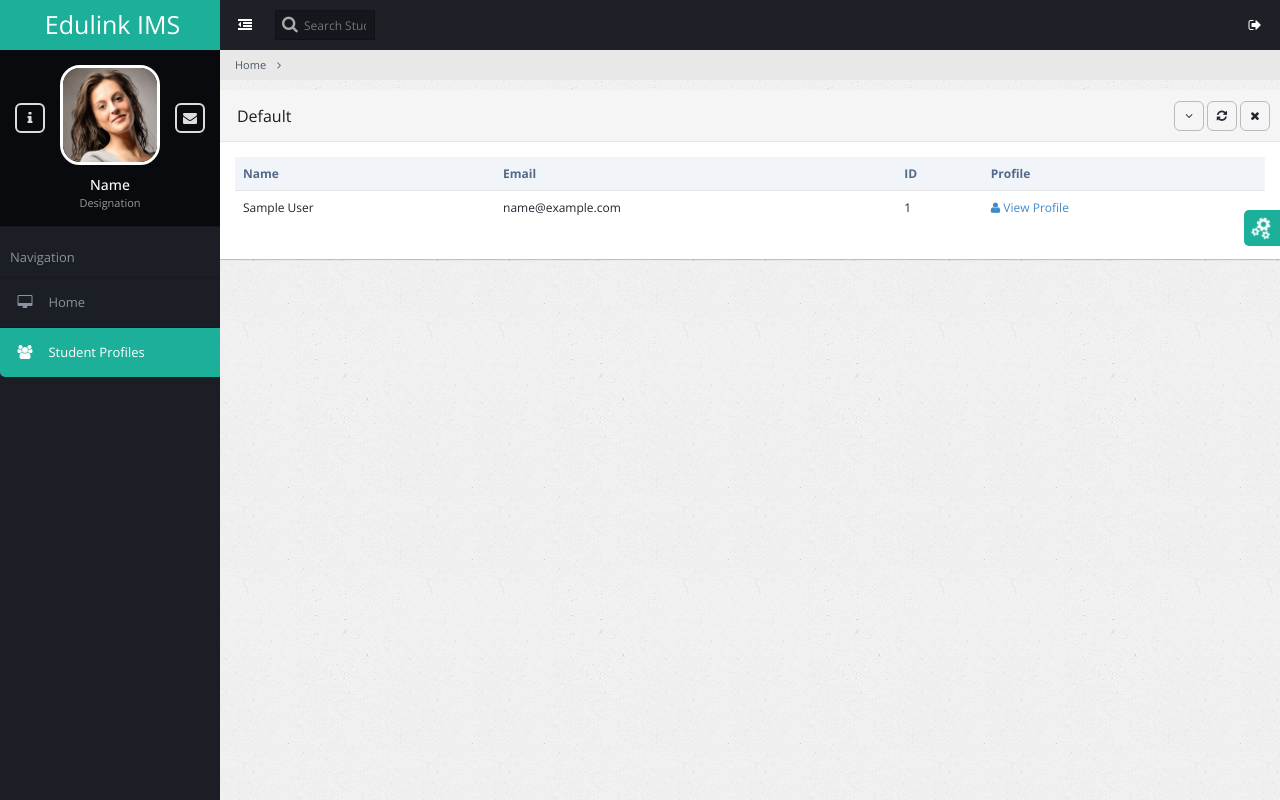
After one commit to UthpalaPitawela/Inquiry-Management-System, a CodeIgniter app: the page made by application/views/Admission_Officer_Student_list.php in a window 1280 px wide. The commit adds this page. Run offline with CodeIgniter, Linux system fonts and the light colour scheme; tables that the repository leaves empty or names only in its code hold one stand-in row (values such as "Sample post"); the template is opened without the code that fills it: most values are stand-ins (such as "Sample title", 1, 10 or a date in 2020).

Commit message:
admission officer
admission officer can see student list

```diff
--- a/application/controllers/login_controller.php
+++ b/application/controllers/login_controller.php
@@ -41,6 +41,9 @@
     	}elseif ($row['status']==1) {
             $this->load->view('home');
 
+        }elseif ($row['status']==2) {
+            $this->load->view('Admission_Officer');
+
         } else {
     		echo "vwrv";
         	/*$this->form_validation->set_message('validate_user', $this->lang->line('error_login'));
--- /dev/null
+++ b/application/views/Admission_Officer_Student_list.php
@@ -0,0 +1,241 @@
+<!DOCTYPE html>
+<html lang="en">
+    <head>
+        <!-- META SECTION -->
+        <title>Edulink IMS</title>
+        <meta http-equiv="Content-Type" content="text/html; charset=utf-8" />
+        <meta http-equiv="X-UA-Compatible" content="IE=edge" />
+        <meta name="viewport" content="width=device-width, initial-scale=1" />
+
+        <link rel="icon" href="<?php echo base_url('public/Assets/EDULINK-Logo1.ico'); ?>" type="image/x-icon" />
+        <!-- END META SECTION -->
+
+        <!-- CSS INCLUDE -->
+
+
+        <!-- EOF CSS INCLUDE -->
+    </head>
+    <body>
+        <!-- START PAGE CONTAINER -->
+        <div class="page-container">
+
+            <!-- START PAGE SIDEBAR -->
+            <div class="page-sidebar">
+                <!-- START X-NAVIGATION -->
+                <ul class="x-navigation">
+                    <li class="xn-logo">
+                        <a href="index.html">Edulink IMS</a>
+                        <a href="#" class="x-navigation-control"></a>
+                    </li>
+                    <li class="xn-profile">
+                        <a href="#" class="profile-mini">
+                            <img src="<?php echo base_url();?>public/assets/images/users/user3.jpg" alt="John Doe"/>
+                        </a>
+                        <div class="profile">
+                            <div class="profile-image">
+                                <img src="<?php echo base_url();?>public/assets/images/users/user3.jpg" alt="John Doe"/>
+                            </div>
+                            <div class="profile-data">
+                                <div class="profile-data-name">Name</div>
+                                <div class="profile-data-title">Designation</div>
+                            </div>
+                            <div class="profile-controls">
+                                <a href="pages-profile.html" class="profile-control-left"><span class="fa fa-info"></span></a>
+                                <a href="pages-messages.html" class="profile-control-right"><span class="fa fa-envelope"></span></a>
+                            </div>
+                        </div>
+                    </li>
+                    <li class="xn-title">Navigation</li>
+                    <li class="">
+                        <a href="<?php echo base_url();?>index.php/page_controller/loadingpages/admission_officer"><span class="fa fa-desktop"></span> <span class="xn-text">Home</span></a>
+                    </li>
+
+
+
+                    <li class="active">
+                        <a href="<?php echo base_url();?>index.php/page_controller/loadingpages/admission_officer_student_list"><span class="fa fa-users"></span> <span class="xn-text">Student Profiles</span></a>
+
+                    </li>
+
+
+
+
+
+
+                </ul>
+                <!-- END X-NAVIGATION -->
+            </div>
+            <!-- END PAGE SIDEBAR -->
+
+            <!-- PAGE CONTENT -->
+            <div class="page-content">
+
+                <!-- START X-NAVIGATION VERTICAL -->
+                <ul class="x-navigation x-navigation-horizontal x-navigation-panel">
+                    <!-- TOGGLE NAVIGATION -->
+                    <li class="xn-icon-button">
+                        <a href="#" class="x-navigation-minimize"><span class="fa fa-dedent"></span></a>
+                    </li>
+                    <!-- END TOGGLE NAVIGATION -->
+                    <!-- SEARCH -->
+                    <li class="xn-search">
+                        <form role="form">
+                            <input type="text" name="search" placeholder="Search Student..."/>
+                        </form>
+                    </li>
+                    <!-- END SEARCH -->
+                    <!-- SIGN OUT -->
+                    <li class="xn-icon-button pull-right">
+                        <a href="#" class="mb-control" data-box="#mb-signout"><span class="fa fa-sign-out"></span></a>
+                    </li>
+                    <!-- END SIGN OUT -->
+                     </ul>
+                <!-- END X-NAVIGATION VERTICAL -->
+
+                <!-- START BREADCRUMB -->
+                <ul class="breadcrumb">
+                    <li><a href="#">Home</a></li>
+                    <li class="active"></li>
+                </ul>
+                <!-- END BREADCRUMB -->
+
+                <!-- PAGE CONTENT WRAPPER -->
+                <div class="page-content-wrap">
+
+
+
+
+
+
+
+
+
+
+
+
+
+
+
+
+
+
+
+
+
+
+
+
+                    <div class="panel panel-default">
+                                <div class="panel-heading">
+                                    <h3 class="panel-title">Default</h3>
+                                    <ul class="panel-controls">
+                                        <li><a href="#" class="panel-collapse"><span class="fa fa-angle-down"></span></a></li>
+                                        <li><a href="#" class="panel-refresh"><span class="fa fa-refresh"></span></a></li>
+                                        <li><a href="#" class="panel-remove"><span class="fa fa-times"></span></a></li>
+                                    </ul>
+                                </div>
+                                <div class="panel-body">
+                                    <table class="table datatable">
+                                        <thead>
+                                            <tr>
+                                                <th>Name</th>
+                                                <th>Email</th>
+                                                <th>ID</th>
+                                                <th>Profile</th>
+
+                                            </tr>
+                                        </thead>
+                                        <tbody>
+
+<?php
+
+
+                                    if ($admissionstudent->num_rows() > 0) {
+foreach ($admissionstudent ->result_array() as $studentrow) {
+
+?>
+
+                                            <tr>
+                                            <form>
+                                                <td><?php echo $studentrow['first_name']."  ".$studentrow['last_name'];?></td>
+                                                <td><?php echo $studentrow['email'];?></td>
+                                                <td><?php echo $studentrow['u_id'];?></td>
+                                                <td><a href=""><span class="fa fa-user"></span> View Profile</a></td>
+                                                </form>
+                                            </tr>
+
+<?php
+}
+}else{
+    ?><h2>No Data</h2><?php
+}
+?>
+                                        </tbody>
+                                    </table>
+                                </div>
+                            </div>
+
+
+
+
+
+
+
+
+
+
+
+
+
+
+
+
+
+
+
+
+
+
+
+
+
+
+
+
+
+                </div>
+                <!-- END PAGE CONTENT WRAPPER -->
+            </div>
+            <!-- END PAGE CONTENT -->
+        </div>
+        <!-- END PAGE CONTAINER -->
+
+      <!-- MESSAGE BOX-->
+        <div class="message-box animated fadeIn" data-sound="alert" id="mb-signout">
+            <div class="mb-container">
+                <div class="mb-middle">
+                    <div class="mb-title"><span class="fa fa-sign-out"></span> Log <strong>Out</strong> ?</div>
+                    <div class="mb-content">
+                        <p>Are you sure you want to log out?</p>
+                        <p>Press No if youwant to continue work. Press Yes to logout current user.</p>
+                    </div>
+                    <div class="mb-footer">
+                        <div class="pull-right">
+                            <a href="<?php echo site_url('login_controller../../../') ?>" class="btn btn-success btn-lg">Yes</a>
+                            <button class="btn btn-default btn-lg mb-control-close">No</button>
+                        </div>
+                    </div>
+                </div>
+            </div>
+        </div>
+        <!-- END MESSAGE BOX-->
+
+
+
+
+     <?php
+
+      include 'imports.php'
+      ?>
+    </body>
+</html>
--- a/application/views/contact.php
+++ b/application/views/contact.php
@@ -84,7 +84,7 @@
   <li>
   <a href="<?php echo site_url('page_controller/loadingpages/uploadresults') ?>"><span class="fa fa-floppy-o"></span>  <span class="xn-text"> Upload results </span> </a>
   </li>
-  <li>
+  <li class="active">
   <a href="<?php echo site_url('page_controller/loadingpages/contact') ?>"><span class="fa fa-envelope"></span>  <span class="xn-text"> Contact</span> </a>
   </li>
                       <li class="xn-icon-button pull-right">
--- a/application/views/home.php
+++ b/application/views/home.php
@@ -83,7 +83,7 @@
 
 
 
-<li>
+<li class="active">
   <a href="<?php echo base_url('index.php/page_controller/loadingpages/home') ?>"><span class="fa fa-desktop"></span>  <span class="xn-text"> Home</span> </a>
   </li>
   <li>
--- a/application/views/student_profile_data.php
+++ b/application/views/student_profile_data.php
@@ -107,7 +107,7 @@
 <li>
   <a href="<?php echo base_url('index.php/page_controller/loadingpages/home') ?>"><span class="fa fa-desktop"></span>  <span class="xn-text"> Home</span> </a>
   </li>
-  <li>
+  <li class="active">
   <a href="<?php echo site_url('page_controller/loadingpages/student_profile') ?>"><span class="fa fa-user"></span>  <span class="xn-text"> Profile</span> </a>
   </li>
   <li>
--- a/application/views/uploadresults.php
+++ b/application/views/uploadresults.php
@@ -211,7 +211,7 @@
   <li>
   <a href="<?php echo site_url('page_controller/loadingpages/student_profile') ?>"><span class="fa fa-user"></span>  <span class="xn-text"> Profile</span> </a>
   </li>
-  <li>
+  <li class="active">
   <a href="<?php echo site_url('page_controller/loadingpages/uploadresults') ?>"><span class="fa fa-floppy-o"></span>  <span class="xn-text"> Upload results </span> </a>
   </li>
   <li>
```
Also changed, not shown: application/controllers/page_controller.php (+9 -0 lines), application/models/Student_Data_Model.php (+12 -0 lines), application/models/Student_Profile_Model.php (+4 -4 lines), application/models/results_model.php (+25 -25 lines), application/views/Admission_Officer.php (added, +143 -0 lines), 1 other file.
